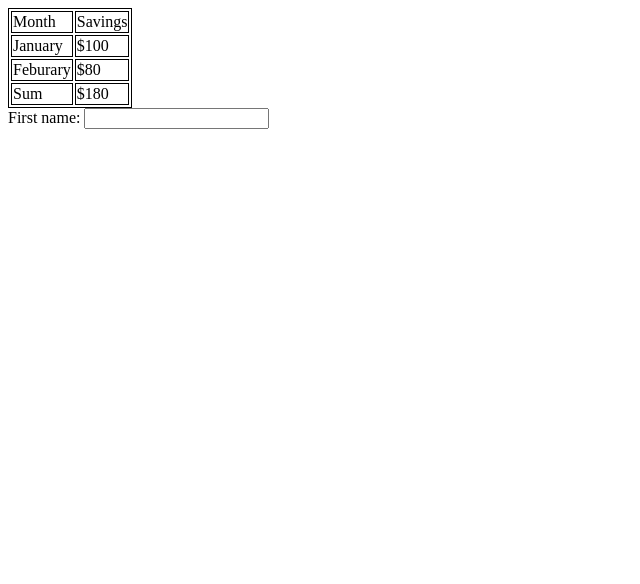
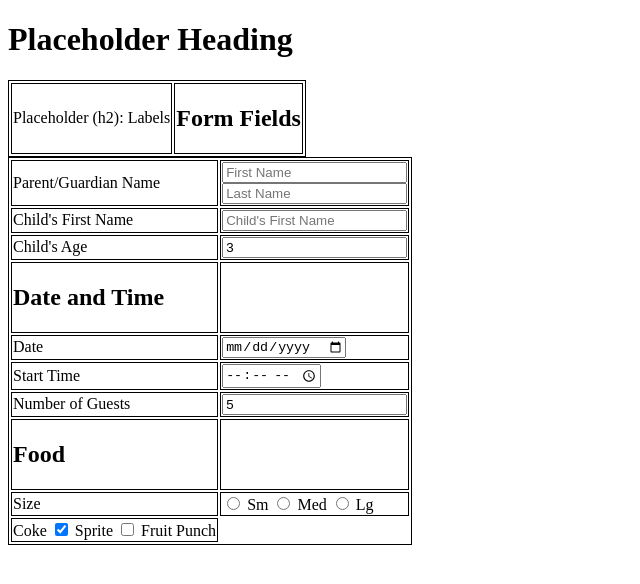
Before and after one commit to Brown6734/SE111_68_202320, a plain HTML site: page w5_form_files/index.html in a window 1280 px wide. Shown: the whole page, without its empty margins (0-640 px from the left). Drawn offline with Linux system fonts and the light colour scheme.

Commit message:
working on week 5 table forms assignment

```diff
--- a/w5_form_files/index.html
+++ b/w5_form_files/index.html
@@ -31,44 +31,147 @@
 
         -->
 
+    <h1>Placeholder Heading</h1>
+
     <table>
         <thead>
             <tr>
-                <td>Month</td>
-                <td>Savings</td>
+                <td>Placeholder (h2): Labels</td>
+                <td><h2>Form Fields</h2></td>
+            </tr>
+        </thead>
+
+        <tbody>
+
+
+        </tbody>
+
+    </table><!--/ table element/block-->
+
+    <form action="confirm.html" method="GET">
+        <table>
+            <tr>
+                <td>
+                    <label for="g-first">Parent/Guardian Name</label><br>
+                </td>
+                <td>
+                    <input type="text" maxlength="20" name="username" id="g-first" placeholder="First Name" required><br>
+                    <input type="text" maxlength="20" name="crfirst" id="g-last" placeholder="Last Name" required>
+                </td>
+
+
             </tr>
 
-        </thead><!--/ thead element/block-->
-        <tbody>
             <tr>
-                <td>January</td>
-                <td>$100</td>
-                <!--<th></th>
-                this is table with bold text instead of normal text. It is typically used within the <thead> tag/element-->
+                <td>
+                    <!--Child's First Name
+                    label of "cfirst"-->
+                    <label for="c-first">Child's First Name</label>
+                </td>
+                <td>
+                    <!--type: text; required; name: cfirst; id: c-first;placeholder: Child's First Name-->
+                    <input type="text" name="cfirst" id="c-first" placeholder="Child's First Name" required>
+                </td>
+            </tr>
+
+            <tr>
+                <!--childs age
+                type number; required; name age; value 3-->
+                <td>
+                <label for="cage">Child's Age</label>
+                </td>
+                <td>
+                <input type="number" id="cage" name="age" value="3" required>
+                </td>
+            </tr>
+
+            <tr>
+                <!--Date and time bolded-->
+                <td>
+                    <h2>Date and Time</h2>
+                </td>
+                <td></td>
+
+            </tr>
+
+            <tr>
+                <!--date-->
+                <!--type date; required; name date-->
+                <td>
+                    <label for="ddate">Date</label>
+                </td>
+                <td>
+                    <input type="date" id="ddate" name="date" required>
+                </td>
             </tr>
             <tr>
-                <td>Feburary</td>
-                <td>$80</td>
+                <!--start time; label of time
+                type time; name time; required-->
+                <td>
+                    <label for="ttime">Start Time</label>
+                </td>
+                <td>
+                    <input type="time" id="ttime" name="time" required>
+                </td>
             </tr>
-        </tbody>
-        <tfoot>
             <tr>
-                <td>Sum</td>
-                <td>$180</td>
+                <!--number of guests; label of guests
+                type number; name guests; value 5-->
+                <td>
+                    <label for="nguests">Number of Guests</label>
+                </td>
+                <td>
+                    <input type="number" id="nguests" name="guests" value="5">
+                </td>
             </tr>
-        </tfoot>
-    </table><!--/ table element/block-->
+            <tr>
+                <!--food h2 heading-->
+                <td><h2>Food</h2></td>
+                <td></td>
+            </tr>
+            <tr>
+                <!--size; label of size
+                3 input tags/pieces-->
+                <!--type radio; name size;
+                each option will get a unique value attribute; they will be "sm", "md", and "lg"-->
+                <td>
+                    <label for="ssize">Size</label>
+                </td>
+                <td>
+                    <input type="radio" id="ssize" name="ssize" value="sm">
+                    <label for="ssize">Sm</label>
+                    <input type="radio" name="size2" value="md">
+                    <label for="ssize">Med</label>
+                    <input type="radio" name="size3" value="lg">
+                    <label for="ssize">Lg</label>
+                </td>
+
+            </tr>
+            <tr>
+                <!--drinks (NO REQUIRED ATTRIBUTE)-->
+                <!--label of drinks-->
+                <!--coke label
+                type checkbox; name drink1; checked true; value coke;-->
+                <td>
+                    <label for="drink1">Coke</label>
+                    <input type="checkbox" name="drink1" checked="true" value="coke">
+                    <label for="drink2">Sprite</label>
+                    <input type="checkbox" name="drink2" value="sprite">
+                    <label for="drink3">Fruit Punch</label>
+                </td>
+            </tr>
+        </table>
+    </form>
+
+
 
     <!--forms used the <form> tag and all other form elements are nested with the <form> tag(s)-->
     <!--the <form> tag has two attributes that are used to help send data to a server-->
     <!--method: the method in which data is sent the server-->
     <!--action: a link to another page or script that will utilize the data in some way-->
     <!--forms utilize <input> tags as well as some others to create interactive form elements such as text, boxes, select boxes and buttons-->
-    <form>
-        <label for="fname">First name: </label>
-        <input type = "text" id = "fname" name = "fname">
+    <p></p>
 
-    </form>
 
 
 
```
